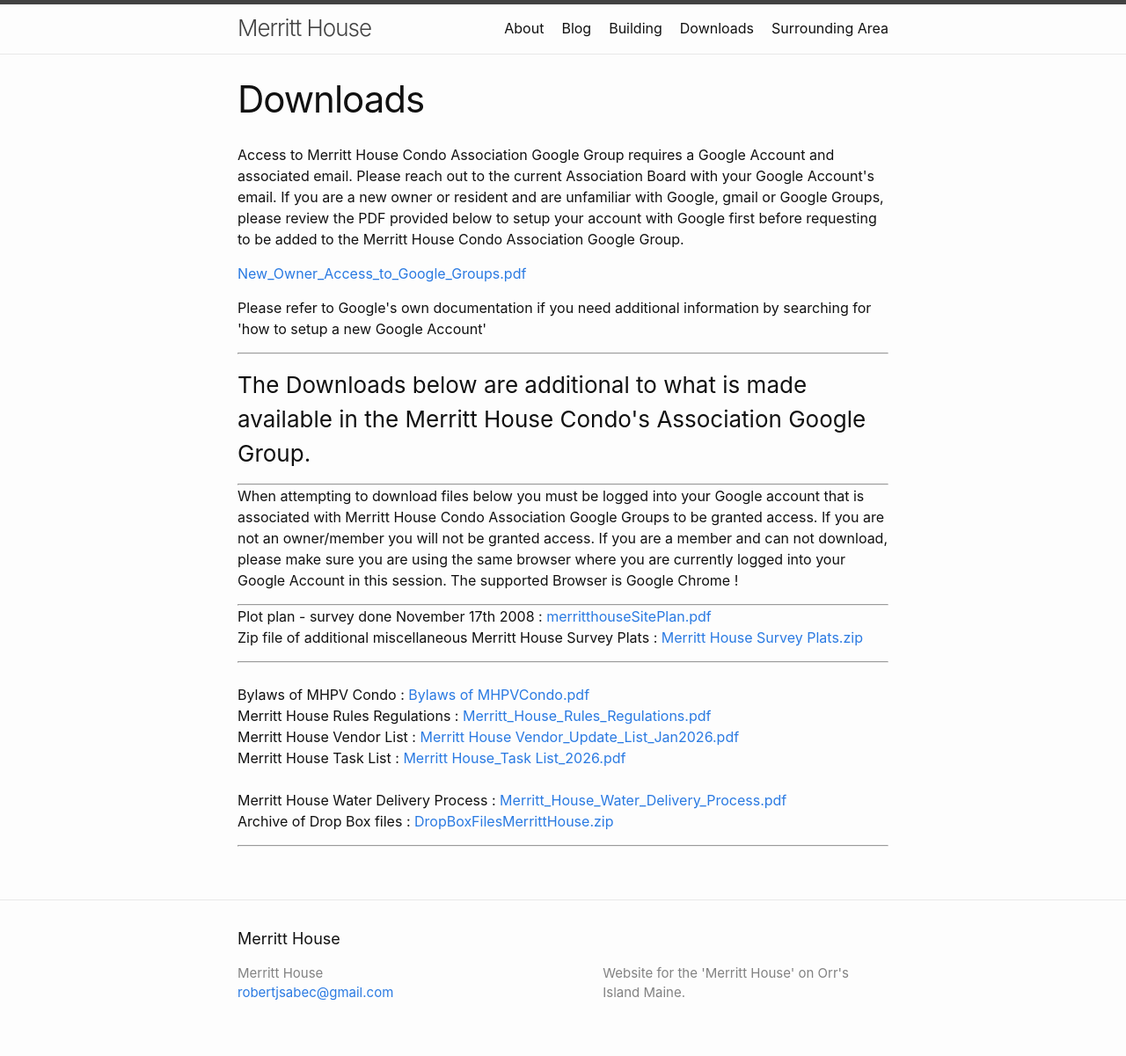
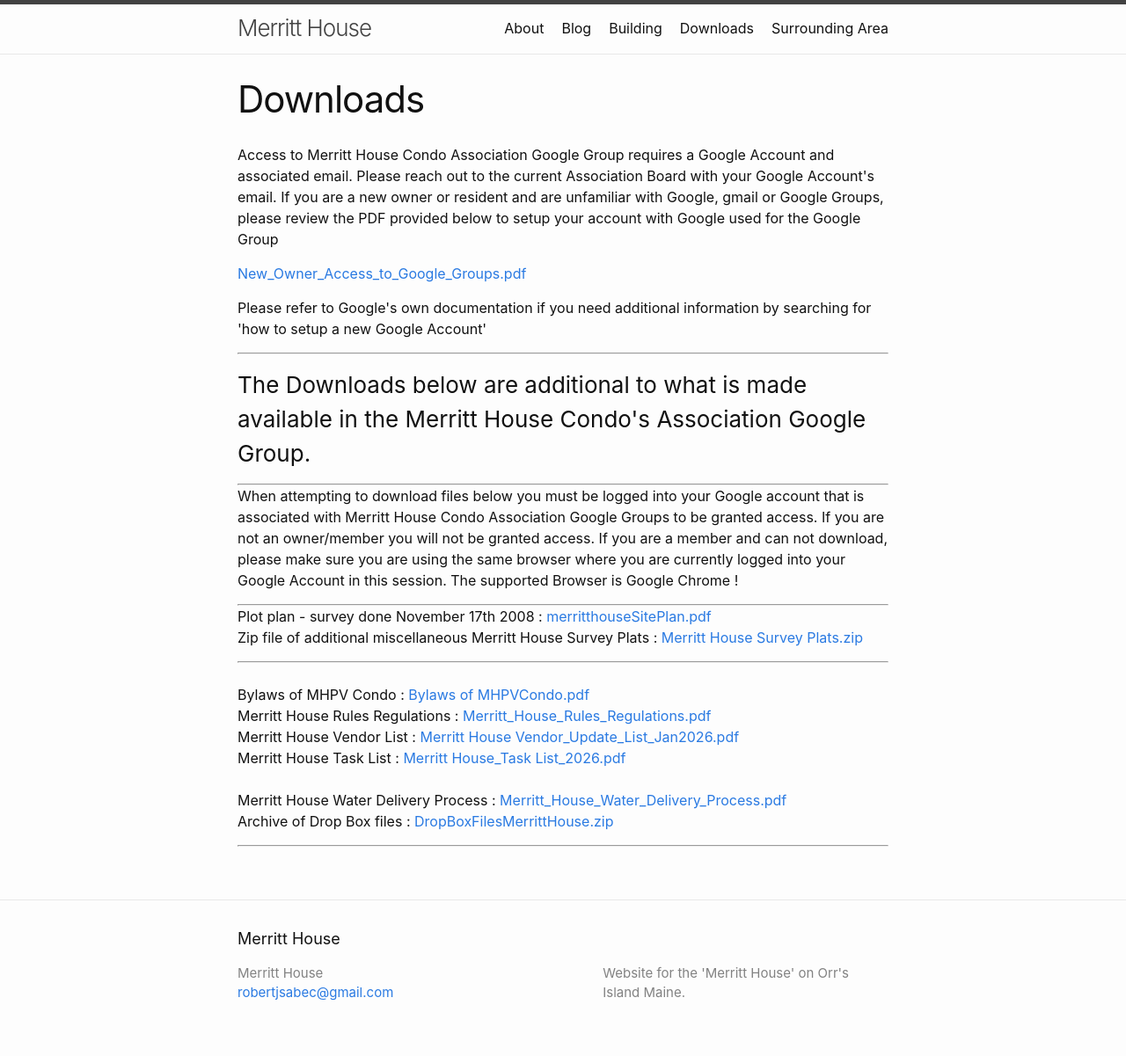
Before and after one commit to rsabec/merritthouse, a Jekyll site: the page built from downloads.markdown, in a window 1280 px wide. Shown: the whole page at 88% size. Built offline with Jekyll 4.4.1, drawn with Linux system fonts in a browser that asks for light colours.

Commit message:
google group pdf
descriptiuon upate

```diff
--- a/downloads.markdown
+++ b/downloads.markdown
@@ -4,7 +4,7 @@
 permalink: /downloads/
 ---
 
-<p>Access to Merritt House Condo Association Google Group requires a Google Account and associated email. Please reach out to the current Association Board with your Google Account's email.  If you are a new owner or resident and are unfamiliar with Google, gmail or Google Groups, please review the PDF provided below to setup your account with Google first before requesting to be added to the Merritt House Condo Association Google Group. </p>
+<p>Access to Merritt House Condo Association Google Group requires a Google Account and associated email. Please reach out to the current Association Board with your Google Account's email.  If you are a new owner or resident and are unfamiliar with Google, gmail or Google Groups, please review the PDF provided below to setup your account with Google used for the Google Group </p>
 <a href="../files/New_Owner_Access_to_Google_Groups.pdf" download> New_Owner_Access_to_Google_Groups.pdf </a>
 
 <p>Please refer to Google's own documentation if you need additional information by searching for 'how to setup a new Google Account'  </p>
```
